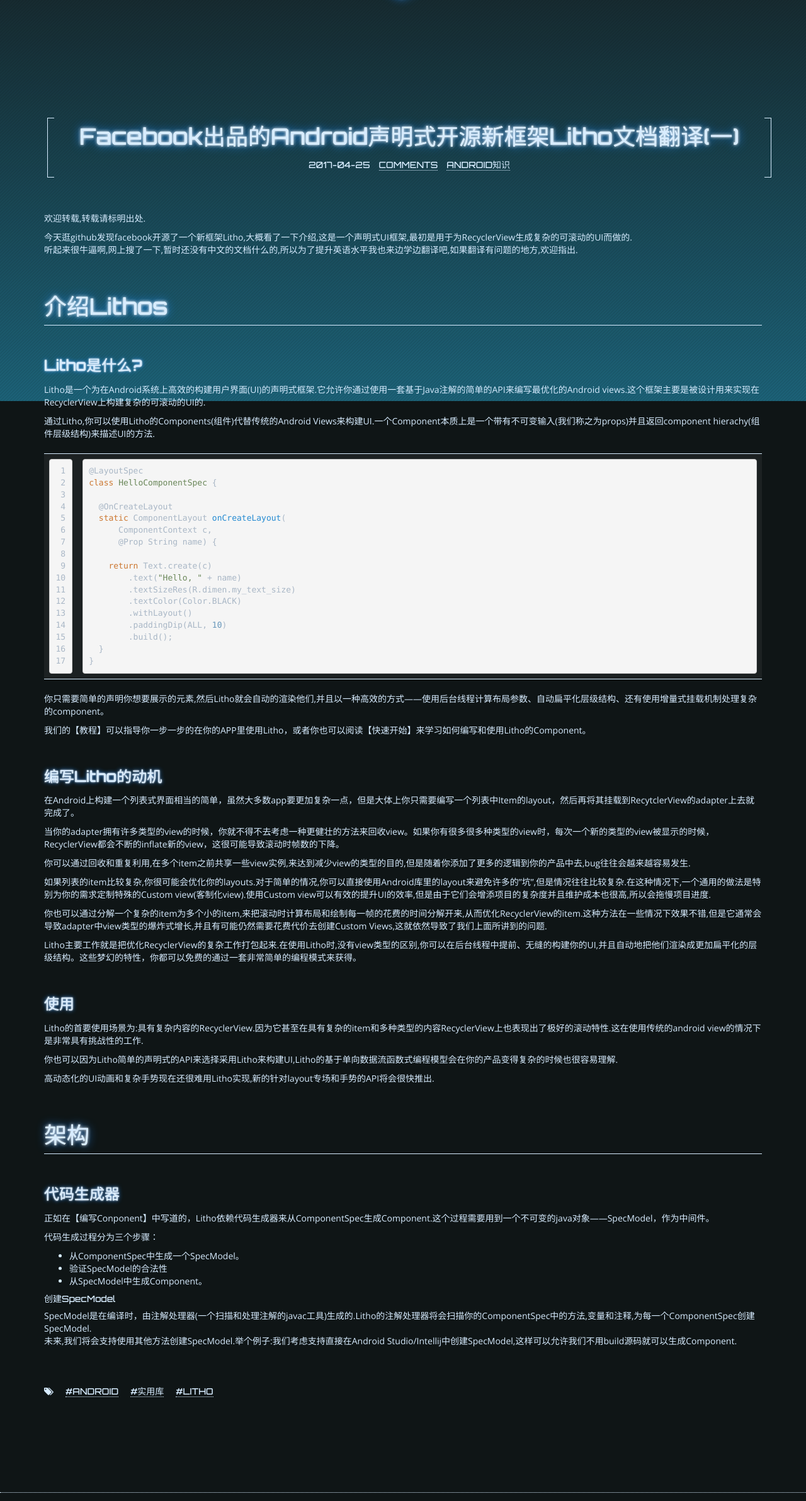
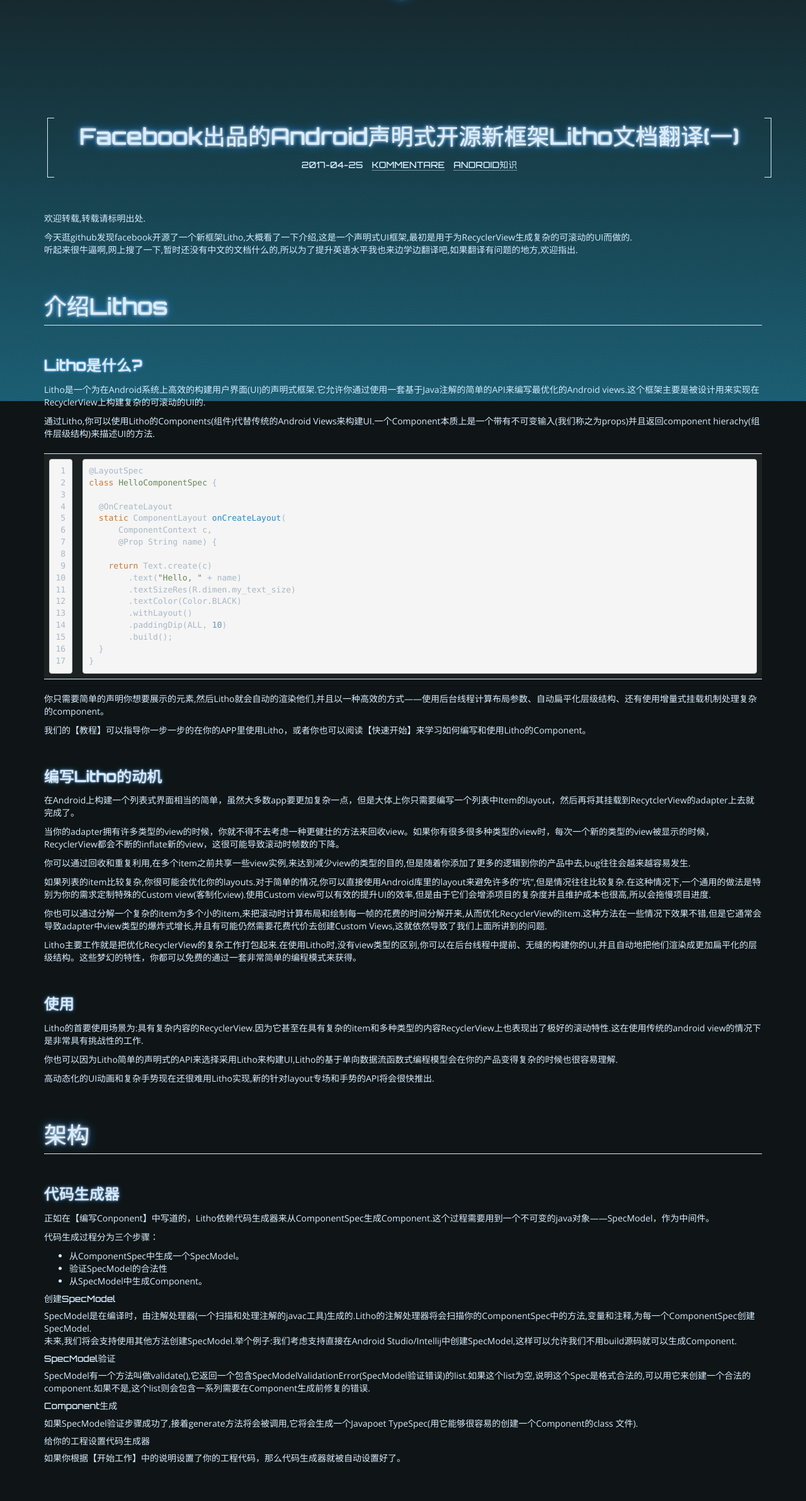
Before and after one commit to ShikiEiki/ShikiEiki.github.io, a plain HTML site: page 2017/04/25/Facebook出品的Android声明式开源新框架Litho文档翻译(一)/index.html in a window 1280 px wide. Shown: the part 163-2547 px from the top of the page at 63% size. Drawn offline with nearby package versions, Linux system fonts and the light colour scheme.

Commit message:
Site updated: 2017-04-25 18:01:57

```diff
--- a/2017/04/25/Facebook出品的Android声明式开源新框架Litho文档翻译(一)/index.html
+++ b/2017/04/25/Facebook出品的Android声明式开源新框架Litho文档翻译(一)/index.html
@@ -144,7 +144,7 @@
 
                 <span class="date">2017-04-25</span>
 
-            <a href="#disqus_thread" class="comments">Comments</a>
+            <a href="#disqus_thread" class="comments">Kommentare</a>
 
                 <span class="category">
                     <a href="/categories/Android知识/">Android知识</a>
@@ -182,8 +182,10 @@
 <li>验证SpecModel的合法性</li>
 <li>从SpecModel中生成Component。</li>
 </ul>
-<p></p><p></p>
 <h5 id="创建SpecModel"><a href="#创建SpecModel" class="headerlink" title="创建SpecModel"></a>创建SpecModel</h5><p>SpecModel是在编译时，由注解处理器(一个扫描和处理注解的javac工具)生成的.Litho的注解处理器将会扫描你的ComponentSpec中的方法,变量和注释,为每一个ComponentSpec创建SpecModel.<br>未来,我们将会支持使用其他方法创建SpecModel.举个例子:我们考虑支持直接在Android Studio/Intellij中创建SpecModel,这样可以允许我们不用build源码就可以生成Component.</p>
+<h5 id="SpecModel验证"><a href="#SpecModel验证" class="headerlink" title="SpecModel验证"></a>SpecModel验证</h5><p>SpecModel有一个方法叫做validate(),它返回一个包含SpecModelValidationError(SpecModel验证错误)的list.如果这个list为空,说明这个Spec是格式合法的,可以用它来创建一个合法的component.如果不是,这个list则会包含一系列需要在Component生成前修复的错误.</p>
+<h5 id="Component生成"><a href="#Component生成" class="headerlink" title="Component生成"></a>Component生成</h5><p>如果SpecModel验证步骤成功了,接着generate方法将会被调用,它将会生成一个Javapoet TypeSpec(用它能够很容易的创建一个Component的class 文件).</p>
+<h5 id="给你的工程设置代码生成器"><a href="#给你的工程设置代码生成器" class="headerlink" title="给你的工程设置代码生成器"></a>给你的工程设置代码生成器</h5><p>如果你根据【开始工作】中的说明设置了你的工程代码，那么代码生成器就被自动设置好了。</p>
 
     </div>
 
```
Also changed, not shown: 2017/02/23/如何使用gitHub和Hexo搭建个人博客/index.html (+1 -1 lines), 2017/02/28/一个好用的Android比例自动适配的库/index.html (+1 -1 lines), 2017/03/01/为你的Github生成漂亮的徽章和进度条/index.html (+1 -1 lines), about.html (+1 -1 lines), archives/2017/02/index.html (+1 -1 lines), archives/2017/03/index.html (+1 -1 lines), archives/2017/04/index.html (+1 -1 lines), archives/2017/index.html (+1 -1 lines), archives/index.html (+2 -2 lines), contact.html (+1 -1 lines), hello-world.html (+1 -1 lines), index.html (+3 -1 lines).
